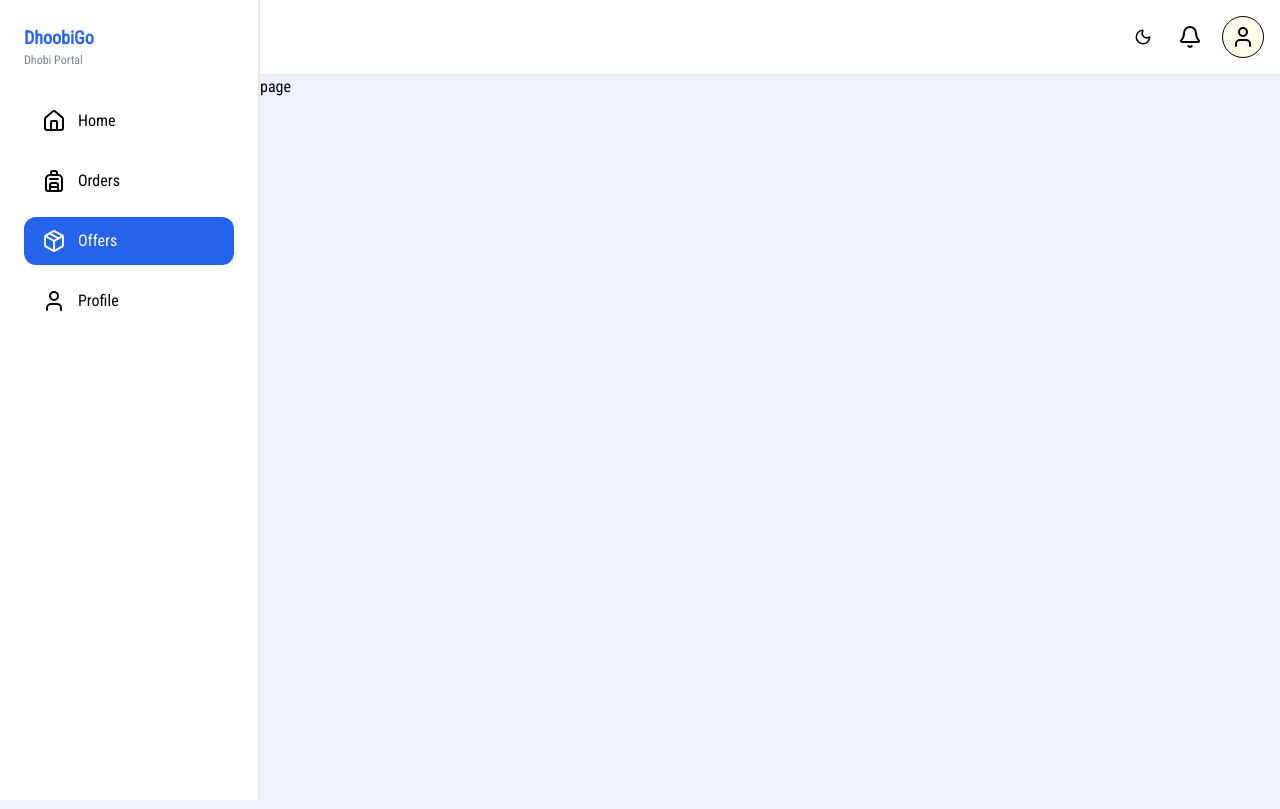
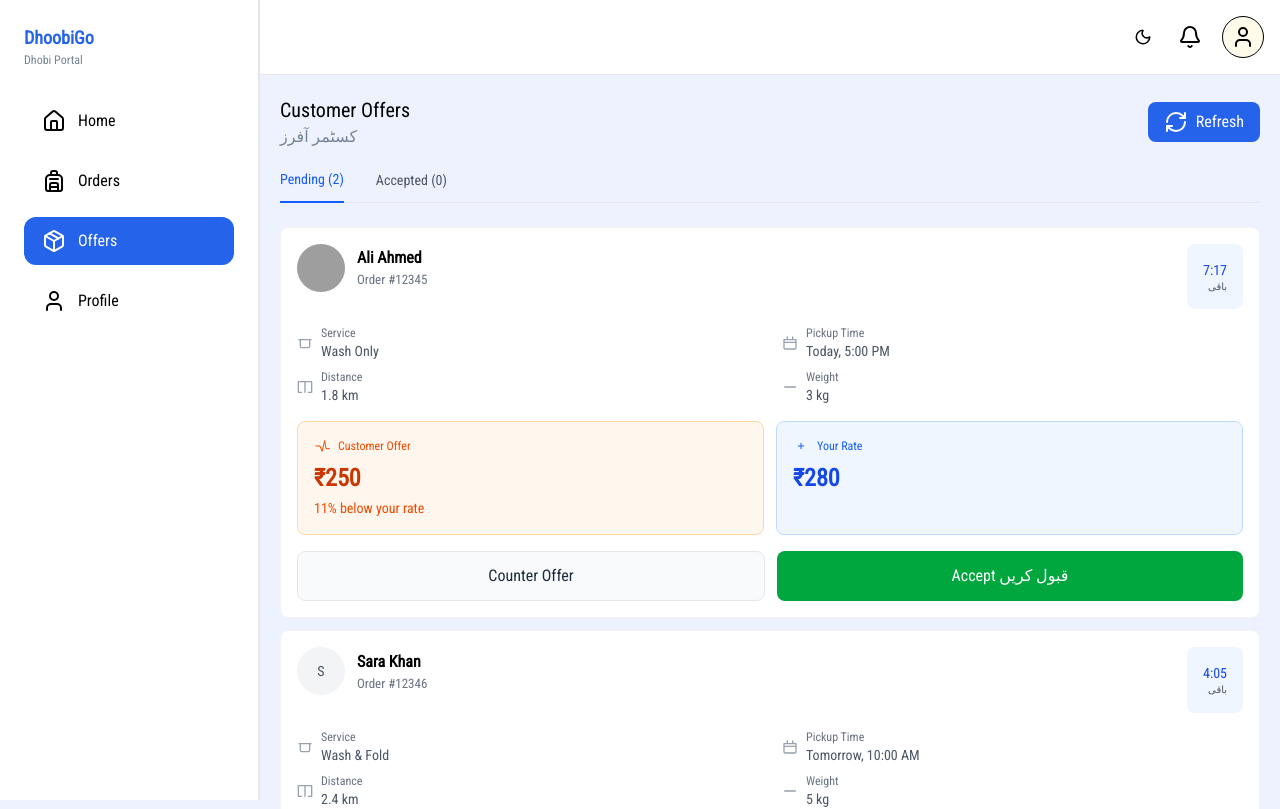
Before and after one commit to UsmanSagheer-dev/dhobigo, a Next.js app: page /dhobi/offers in a window 1280 px wide. Shown: the top 809 px of the page. Built offline with nearby package versions, Linux system fonts and the light colour scheme; grey boxes are pictures that could not be loaded.

Commit message:
feat: add OfferCard component and integrate it into Offers page; implement button component with variant support; add image assets

```diff
--- /dev/null
+++ b/app/dhobi/components/OfferCard.tsx
@@ -0,0 +1,127 @@
+import Image from "next/image";
+import React from "react";
+
+type OfferCardProps = {
+  orderId?: string;
+  name?: string;
+  avatarUrl?: string;
+  service?: string;
+  pickupTime?: string;
+  distance?: string;
+  weight?: string;
+  customerOffer?: number;
+  yourRate?: number;
+  timeRemaining?: string;
+  onAccept?: () => void;
+  onCounter?: () => void;
+};
+
+export default function OfferCard({
+  orderId,
+  name = "Customer",
+  avatarUrl,
+  service = "Wash Only",
+  pickupTime = "Today, 5:00 PM",
+  distance = "1.8 km",
+  weight = "3 kg",
+  customerOffer = 250,
+  yourRate = 280,
+  timeRemaining = "7:17",
+  onAccept,
+  onCounter,
+}: OfferCardProps) {
+  return (
+    <div className="w-full bg-white dark:bg-[#061827] border border-gray-100 dark:border-gray-800 rounded-lg p-4">
+      {/* Top row: avatar + name and time box */}
+      <div className="flex items-start justify-between">
+        <div className="flex items-center gap-3">
+          <div className="w-12 h-12 rounded-full bg-gray-100 dark:bg-gray-700 overflow-hidden shrink-0">
+            {avatarUrl ? (
+              <Image src={avatarUrl} alt={name} width={48} height={48} className="w-full h-full object-cover" />
+            ) : (
+              <div className="w-full h-full flex items-center justify-center text-sm text-gray-600 dark:text-gray-300">{name.split(" ")[0][0] ?? "C"}</div>
+            )}
+          </div>
+
+          <div>
+            <div className="text-[16px] font-semibold">{name}</div>
+            <div className="text-[13px] text-gray-500 dark:text-gray-400">{orderId}</div>
+          </div>
+        </div>
+
+        <div className="ml-4">
+          <div className="text-xs bg-blue-50 dark:bg-white/5 text-blue-700 dark:text-blue-300 rounded-lg p-4 text-right">
+            <div className="text-sm font-medium">{timeRemaining}</div>
+            <div className="text-[10px] text-gray-600 dark:text-gray-300">باقی</div>
+          </div>
+        </div>
+      </div>
+
+      {/* Info grid */}
+      <div className="mt-4 grid grid-cols-2 gap-x-6 gap-y-2 text-sm text-gray-600 dark:text-gray-300">
+        <div className="flex items-center gap-2">
+          <svg className="w-4 h-4 text-gray-400" fill="none" stroke="currentColor" viewBox="0 0 24 24" xmlns="http://www.w3.org/2000/svg"><path strokeLinecap="round" strokeLinejoin="round" strokeWidth="2" d="M3 7h18M5 7v10a2 2 0 002 2h10a2 2 0 002-2V7"/></svg>
+          <div>
+            <div className="text-xs text-gray-500 dark:text-gray-400">Service</div>
+            <div className="text-sm">{service}</div>
+          </div>
+        </div>
+
+        <div className="flex items-center gap-2">
+          <svg className="w-4 h-4 text-gray-400" fill="none" stroke="currentColor" viewBox="0 0 24 24" xmlns="http://www.w3.org/2000/svg"><path strokeLinecap="round" strokeLinejoin="round" strokeWidth="2" d="M8 7V3m8 4V3M3 11h18M5 21h14a2 2 0 002-2V7H3v12a2 2 0 002 2z"/></svg>
+          <div>
+            <div className="text-xs text-gray-500 dark:text-gray-400">Pickup Time</div>
+            <div className="text-sm">{pickupTime}</div>
+          </div>
+        </div>
+
+        <div className="flex items-center gap-2">
+          <svg className="w-4 h-4 text-gray-400" fill="none" stroke="currentColor" viewBox="0 0 24 24" xmlns="http://www.w3.org/2000/svg"><path strokeLinecap="round" strokeLinejoin="round" strokeWidth="2" d="M17 20h5V4H2v16h5M12 4v16"/></svg>
+          <div>
+            <div className="text-xs text-gray-500 dark:text-gray-400">Distance</div>
+            <div className="text-sm">{distance}</div>
+          </div>
+        </div>
+
+        <div className="flex items-center gap-2">
+          <svg className="w-4 h-4 text-gray-400" fill="none" stroke="currentColor" viewBox="0 0 24 24" xmlns="http://www.w3.org/2000/svg"><path strokeLinecap="round" strokeLinejoin="round" strokeWidth="2" d="M20 12H4"/></svg>
+          <div>
+            <div className="text-xs text-gray-500 dark:text-gray-400">Weight</div>
+            <div className="text-sm">{weight}</div>
+          </div>
+        </div>
+      </div>
+
+      {/* Offers section */}
+      <div className="mt-4 grid grid-cols-1 md:grid-cols-2 gap-3">
+        <div className="rounded-lg border border-orange-200 bg-orange-50 p-4">
+          <div className="text-xs text-orange-600 flex items-center gap-2">
+            <svg className="w-4 h-4" viewBox="0 0 24 24" fill="none" stroke="currentColor" xmlns="http://www.w3.org/2000/svg"><path d="M3 12h6l3 8 4-16 2 12h6" strokeWidth="1.5" strokeLinecap="round" strokeLinejoin="round"/></svg>
+            <span>Customer Offer</span>
+          </div>
+          <div className="mt-2 text-orange-700 text-2xl font-semibold">₹{customerOffer}</div>
+          <div className="mt-1 text-sm text-orange-600">11% below your rate</div>
+        </div>
+
+        <div className="rounded-lg border border-blue-200 bg-blue-50 p-4">
+          <div className="text-xs text-blue-600 flex items-center gap-2">
+            <svg className="w-4 h-4" viewBox="0 0 24 24" fill="none" stroke="currentColor" xmlns="http://www.w3.org/2000/svg"><path d="M12 8v8M8 12h8" strokeWidth="1.5" strokeLinecap="round" strokeLinejoin="round"/></svg>
+            <span>Your Rate</span>
+          </div>
+          <div className="mt-2 text-blue-700 text-2xl font-semibold">₹{yourRate}</div>
+        </div>
+      </div>
+
+      {/* Actions */}
+      <div className="mt-4 flex gap-3">
+        <button onClick={onCounter} className="flex-1 rounded-lg border border-gray-200 bg-gray-50 text-gray-800 py-3 text-center hover:bg-gray-100">
+          <span className="font-medium">Counter Offer</span>
+        </button>
+
+        <button onClick={onAccept} className="flex-1 rounded-lg bg-green-600 text-white py-3 text-center hover:bg-green-700">
+          <span className="font-medium">Accept قبول کریں</span>
+        </button>
+      </div>
+    </div>
+  );
+}
--- a/app/dhobi/offers/page.tsx
+++ b/app/dhobi/offers/page.tsx
@@ -1,9 +1,94 @@
-import React from 'react'
+'use client';
+import Button from "@/component/Button";
+import { RefreshCw } from "lucide-react";
+import React, { useState } from "react";
+import OfferCard from "../components/OfferCard";
+import IMAGES from "@/public/assets/images";
 
-const page = () => {
+const Offers = () => {
+  const [tab, setTab] = useState<"pending" | "accepted">("pending");
+
   return (
-    <div>page</div>
-  )
-}
+    <div className="p-5 gap-2">
+      <div className="flex justify-between items-center mb-5">
+        <div>
+          <h1 className="text-[20px]">Customer Offers</h1>
+          <h1 className="text-(--textSecondary) dark:text-(--textSecondary)">
+            کسٹمر آفرز
+          </h1>
+        </div>
 
-export default page
+        <Button title="Refresh" icon={<RefreshCw />} />
+      </div>
+
+      {/* Tabs section */}
+      <div>
+        <nav className="flex items-center gap-8 border-b border-gray-200 dark:border-gray-700">
+          <Button
+            variant="text"
+            onClick={() => setTab("pending")}
+            className={`pb-3 -mb-px text-sm font-medium transition-colors duration-150 ${
+              tab === "pending"
+                ? "text-blue-600 border-b-2 border-blue-600"
+                : "text-gray-600 dark:text-gray-300"
+            }`}
+          >
+            <span>Pending (2)</span>
+          </Button>
+
+          <Button
+            variant="text"
+            onClick={() => setTab("accepted")}
+            className={`pb-3 -mb-px text-sm font-medium transition-colors duration-150 ${
+              tab === "accepted"
+                ? "text-blue-600 border-b-2 border-blue-600"
+                : "text-gray-600 dark:text-gray-300"
+            }`}
+          >
+            Accepted (0)
+          </Button>
+        </nav>
+
+        <div className="mt-6">
+          {tab === "pending" ? (
+            <div className="space-y-3">
+              {/* Replace these placeholders with real offer cards when data is available */}
+              <OfferCard
+                avatarUrl={IMAGES.usman.src}
+                orderId="Order #12345"
+                name="Ali Ahmed"
+                service="Wash Only"
+                pickupTime="Today, 5:00 PM"
+                distance="1.8 km"
+                weight="3 kg"
+                customerOffer={250}
+                yourRate={280}
+                timeRemaining="7:17"
+                onAccept={() => console.log('Accepted order #12345')}
+                onCounter={() => console.log('Counter offer for #12345')}
+              />
+
+              <OfferCard
+                orderId="Order #12346"
+                name="Sara Khan"
+                service="Wash & Fold"
+                pickupTime="Tomorrow, 10:00 AM"
+                distance="2.4 km"
+                weight="5 kg"
+                customerOffer={300}
+                yourRate={320}
+                timeRemaining="4:05"
+                onAccept={() => console.log('Accepted order #12346')}
+                onCounter={() => console.log('Counter offer for #12346')}
+              />
+            </div>
+          ) : (
+            <div className="p-6 text-sm text-(--textSecondary)">No accepted offers yet.</div>
+          )}
+        </div>
+      </div>
+    </div>
+  );
+};
+
+export default Offers;
--- a/component/Button.tsx
+++ b/component/Button.tsx
@@ -3,6 +3,7 @@ import React from "react";
 type ButtonProps = React.ButtonHTMLAttributes<HTMLButtonElement> & {
   title?: React.ReactNode;
   icon?: React.ReactNode;
+  variant?: "solid" | "text";
 };
 
 export default function Button({
@@ -10,17 +11,23 @@ export default function Button({
   icon,
   className = "",
   children,
+  variant = "solid",
   ...rest
 }: ButtonProps) {
   const label = title ?? children;
 
+  const baseSolid =
+    "inline-flex items-center justify-center py-2 px-4 rounded-lg bg-(--primary) text-(--foreground) cursor-pointer";
+  const baseText =
+    "inline-flex items-center justify-center p-0 bg-transparent rounded-none cursor-pointer";
+
   return (
     <button
       {...rest}
-      className={`inline-flex items-center justify-center py-2 px-4 rounded-lg bg-(--primary) text-(--foreground) cursor-pointer ${className}`}
+      className={`${variant === "text" ? baseText : baseSolid} ${className}`}
     >
       {icon && <span className="mr-2 flex items-center">{icon}</span>}
-      {label && <span className="whitespace-nowrap ">{label}</span>}
+      {label && <span className="whitespace-nowrap">{label}</span>}
     </button>
   );
 }
--- /dev/null
+++ b/public/assets/images/index.ts
@@ -0,0 +1,5 @@
+import Image from './usman.jpeg'
+const IMAGES = {
+  usman: Image
+}
+export default IMAGES
```
Also changed, not shown: 1 other file (tests, documents, lock files or other folders).
